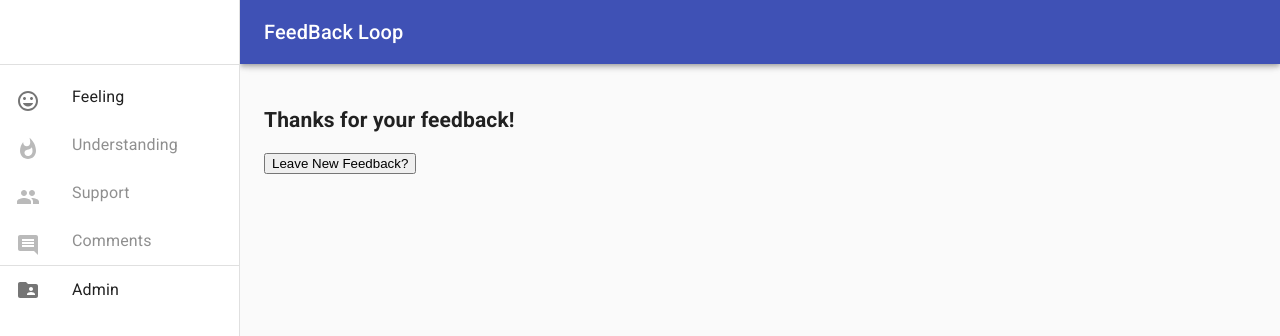
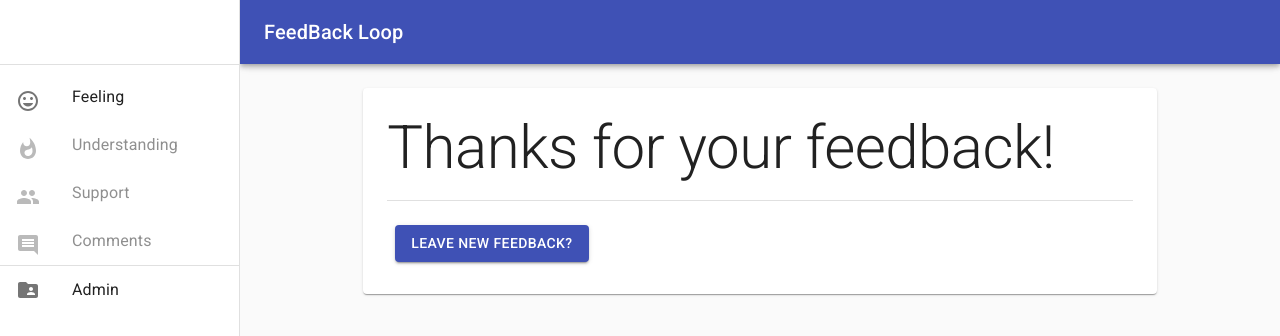
Before and after one commit to dmheisel/Feedback-Loops-, a React (Create React App) app: page /#/thanks in a window 1280 px wide. Shown: the top 336 px of the page. Built offline with nearby package versions, Linux system fonts and the light colour scheme.

Commit message:
added styling to thanks page

```diff
--- a/src/components/Review/Review.jsx
+++ b/src/components/Review/Review.jsx
@@ -14,6 +14,9 @@ const styles = theme => ({
     padding: theme.spacing(3, 3),
     width: '80%',
     margin: 'auto'
+	},
+	textArea: {
+		margin: 'auto'
 	},
 	button: {
 		margin: theme.spacing(1)
@@ -44,18 +47,20 @@ class Review extends Component {
 				<Paper className={classes.root}>
 					<Typography variant='h4'>Review your feedback:</Typography>
 					<Divider className={classes.break} />
+					<div className={classes.textArea}>
 					<Typography variant='h6'>
 						Feeling: {this.props.feedback.feeling}
 					</Typography>
 					<Typography variant='h6'>
-						Understanding: {this.props.feedback.understanding}{' '}
+						Understanding: {this.props.feedback.understanding}
 					</Typography>
 					<Typography variant='h6'>
 						Support: {this.props.feedback.support}
 					</Typography>
 					<Typography variant='h6'>
 						Comments: {this.props.feedback.comments}
-					</Typography>
+						</Typography>
+						</div>
 					<Divider className={classes.break} />
 					<Button
 						variant='contained'
--- a/src/components/Thanks/Thanks.jsx
+++ b/src/components/Thanks/Thanks.jsx
@@ -1,20 +1,48 @@
 import React, { Component } from 'react';
 import { connect } from 'react-redux';
 
+//material-ui imports
+import { withStyles } from '@material-ui/core/styles';
+import Divider from '@material-ui/core/Divider';
+import Paper from '@material-ui/core/Paper';
+import Typography from '@material-ui/core/Typography';
+import Button from '@material-ui/core/Button';
+
+const styles = theme => ({
+	root: {
+		padding: theme.spacing(3, 3),
+		width: '80%',
+		margin: 'auto'
+	},
+	textArea: {
+		margin: 'auto'
+	},
+	button: {
+		margin: theme.spacing(1)
+	},
+	break: {
+		margin: theme.spacing(2, 0)
+	}
+});
+
 class Thanks extends Component {
 	render() {
+		const { classes } = this.props;
 		return (
 			<div>
-				<h2>Thanks for your feedback!</h2>
-				<button
-					onClick={() => {
-						this.props.history.push('/');
-					}}>
-					Leave New Feedback?
-				</button>
+				<Paper className={classes.root}>
+					<Typography variant='h2'>Thanks for your feedback!</Typography>
+					<Divider className={classes.break} />
+					<Button className={classes.button} variant="contained" color="primary"
+						onClick={() => {
+							this.props.history.push('/');
+						}}>
+						Leave New Feedback?
+					</Button>
+				</Paper>
 			</div>
-		)
+		);
 	}
 }
 
-export default connect()(Thanks);
+export default withStyles(styles)(connect()(Thanks));
```
